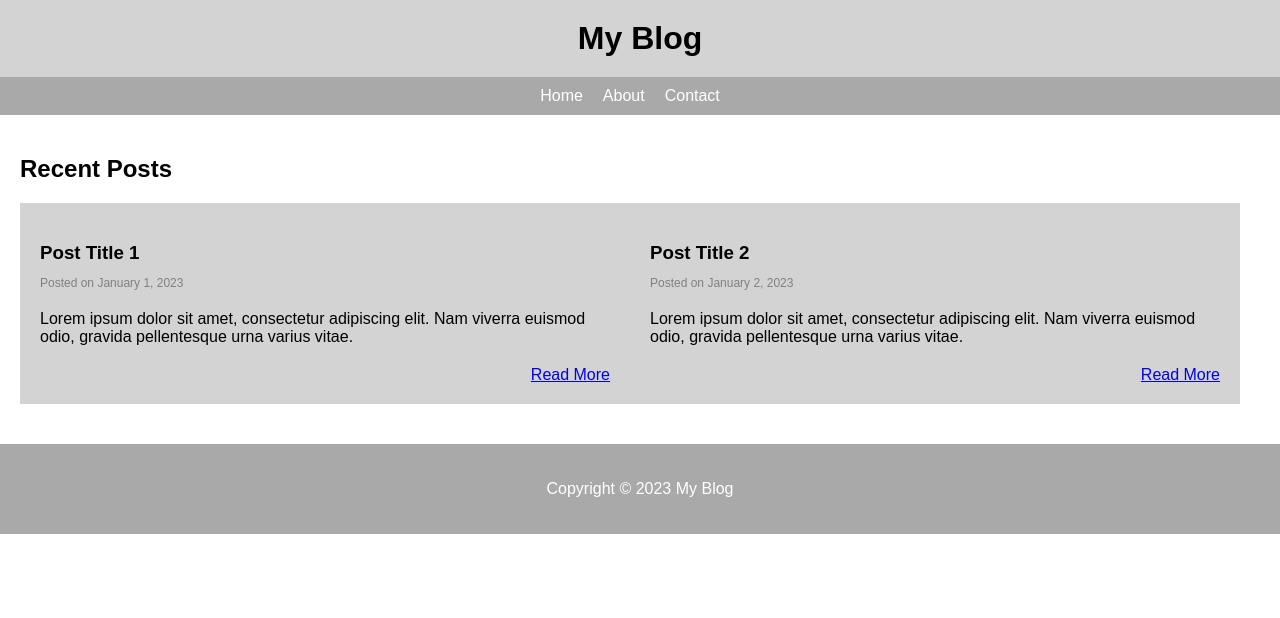
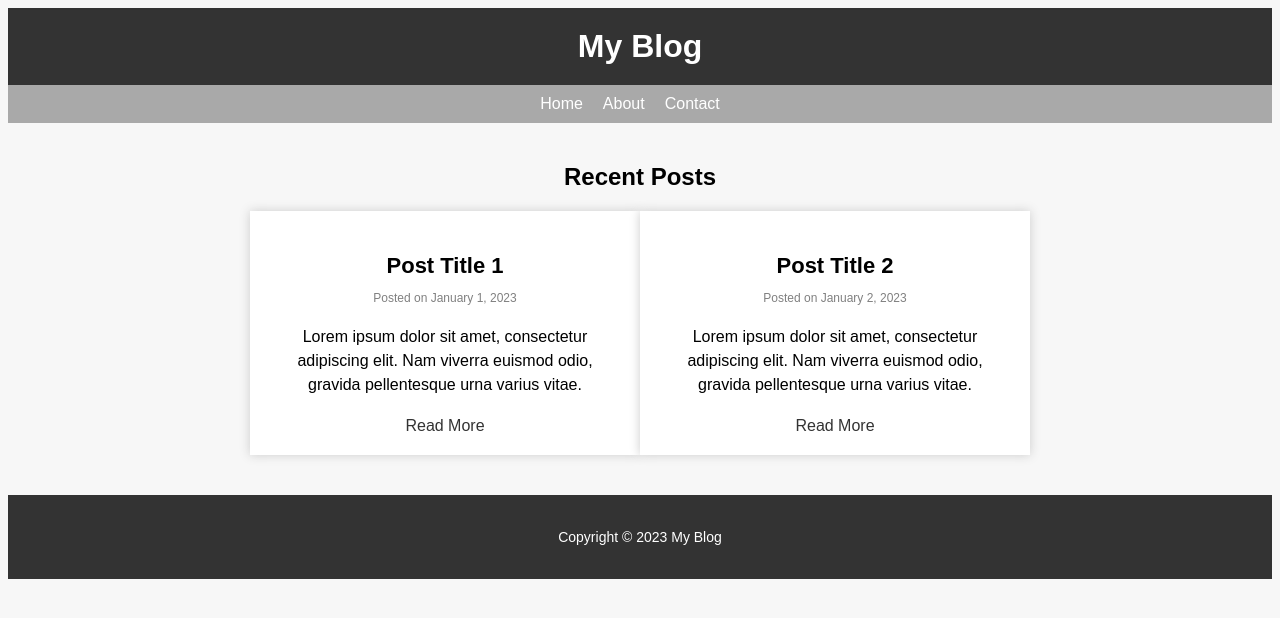
Before and after one commit to hduperier/myThoughtsBlog, a website: page index.html in a window 1280 px wide. Drawn offline with Linux system fonts and the light colour scheme.

Commit message:
git push

```diff
--- a/static/CSS/style.css
+++ b/static/CSS/style.css
@@ -1,11 +1,11 @@
 body {
     font-family: Arial, sans-serif;
-    margin: 0;
-    padding: 0;
+    background-color: #f7f7f7;
 }
 
 header {
-    background-color: lightgray;
+    background-color: #333;
+    color: white;
     padding: 20px;
     text-align: center;
 }
@@ -39,23 +39,30 @@ nav a {
 
 #post-section {
     padding: 20px;
+    max-width: 800px;
+    margin: 0 auto;
 }
 
 #post-section h2 {
     margin-bottom: 20px;
+    text-align: center;
 }
 
 .post-container {
     display: flex;
     flex-wrap: wrap;
+    justify-content: center;
 }
 
 .post {
     width: 100%;
+    max-width: 500px;
     margin-bottom: 20px;
     padding: 20px;
-    background-color: lightgray;
+    background-color: white;
     box-sizing: border-box;
+    box-shadow: 0px 0px 10px 0px #ccc;
+    text-align: center;
 }
 
 @media (min-width: 768px) {
@@ -66,6 +73,7 @@ nav a {
 
 .post-title {
     margin-bottom: 10px;
+    font-size: 22px;
 }
 
 .post-date {
@@ -76,17 +84,23 @@ nav a {
 
 .post-content {
     margin-bottom: 20px;
+    font-size: 16px;
+    line-height: 1.5;
 }
 
 .read-more {
     display: block;
     margin-top: 20px;
-    text-align: right;
+    text-align: center;
+    font-size: 16px;
+    color: #333;
+    text-decoration: none;
 }
 
 footer {
-    background-color: darkgray;
+    background-color: #333;
     color: white;
     padding: 20px;
     text-align: center;
+    font-size: 14px;
 }
```
